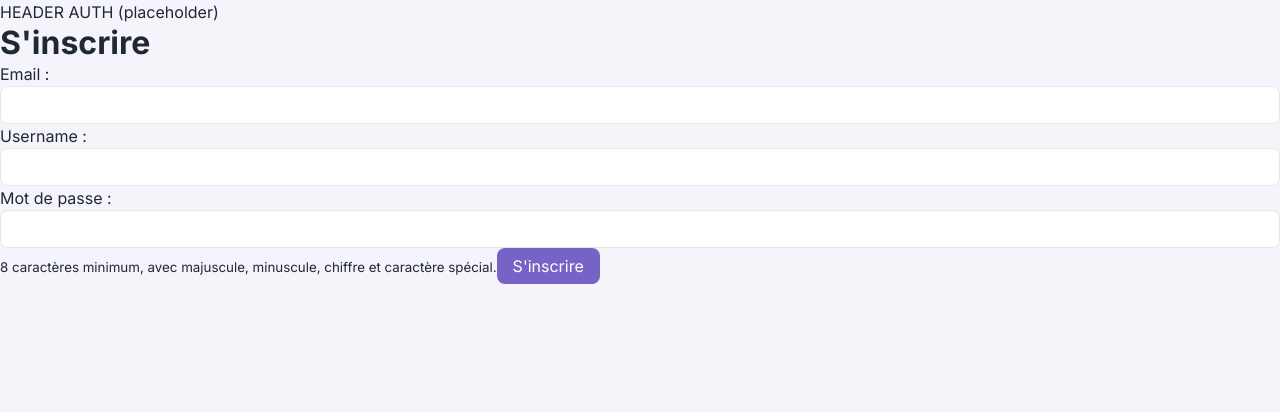
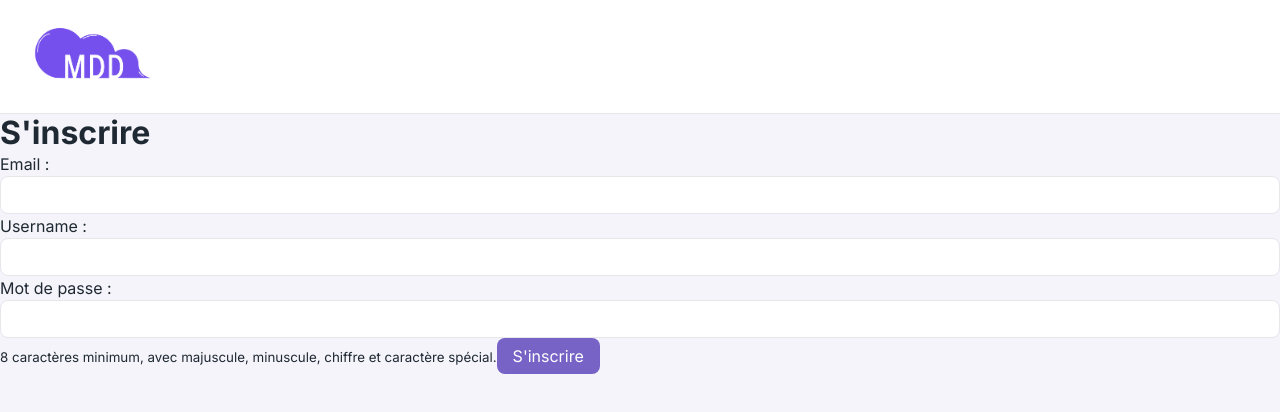
Before and after one commit to fatenmars/mdd-fullstack, an Angular app in the folder front/: page /register in a window 1280 px wide. Shown: the top 412 px of the page. Built offline with nearby package versions, Linux system fonts and the light colour scheme.

Commit message:
DONE: header/navbar (variantes connecte + auth, responsive burger, logout)

```diff
--- a/front/src/app/components/header/header.component.html
+++ b/front/src/app/components/header/header.component.html
@@ -70,5 +70,9 @@
     </nav>
   </header>
 } @else if (variant === "auth") {
-  <header>HEADER AUTH (placeholder)</header>
+  <header class="header header--auth">
+    <a routerLink="/" class="header__logo">
+      <img src="logo.png" alt="MDD" />
+    </a>
+  </header>
 }
--- a/front/src/app/components/header/header.component.scss
+++ b/front/src/app/components/header/header.component.scss
@@ -27,7 +27,7 @@
   border: none;
   padding: 0;
   cursor: pointer;
-  color: #A40F0F;          /* rouge maquette (≠ --color-error) */
+  color: #A40F0F;
   font-weight: 700;
   font-size: 14px;
 }
@@ -46,7 +46,7 @@
 .header__profile.header__link--active { color: var(--color-primary); }
 
 .header__burger {
-  display: none;           /* caché en desktop */
+  display: none;
   background: none;
   border: none;
   padding: 0;
@@ -57,6 +57,8 @@
 .header__backdrop { display: none; }
 
 @media (max-width: 768px) {
+  .header.header--auth { display: none; }
+
   .header__burger { display: inline-flex; }
 
   .header__logo img { width: 92px; }
@@ -86,10 +88,7 @@
     transform: translateX(100%);
     transition: none;
   }
-  .header__nav--open {
-    transform: translateX(0);
-    transition: transform 0.25s ease;
-  }
+  .header__nav--open { transform: translateX(0); transition: transform 0.25s ease; }
 
   .header__profile { margin-top: auto; }
 }
```
